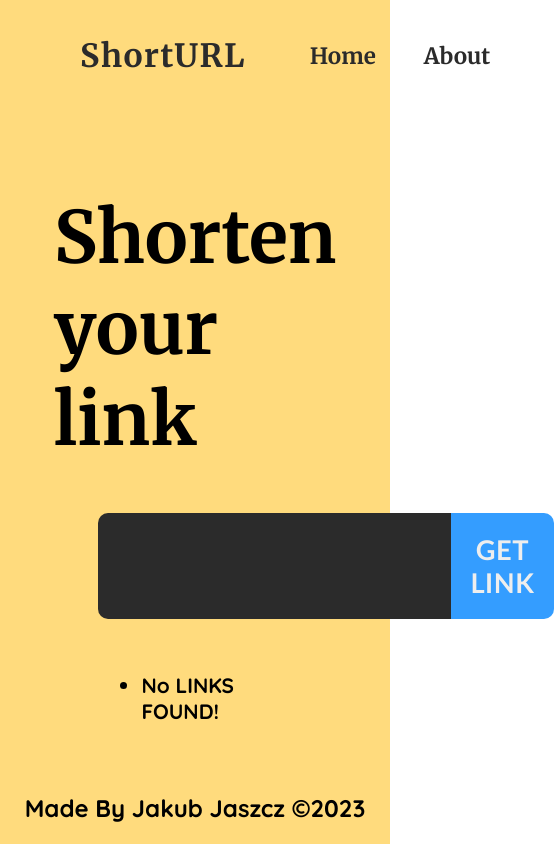
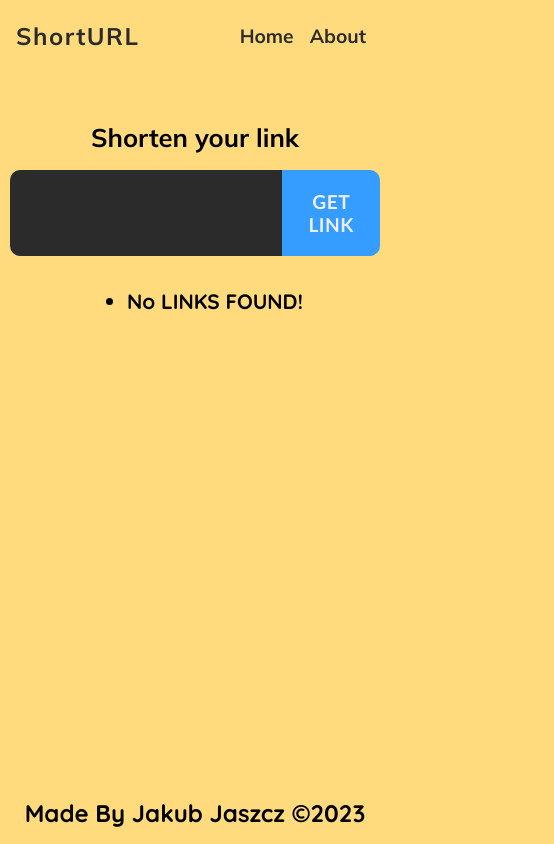
Before and after one commit to xFluzr/Link-Shortener, a React (Create React App) app: page / in a window 390 px wide. Shown: the whole page, 554 px wide, since content can reach past the window. Built offline with nearby package versions, Linux system fonts and the light colour scheme.

Commit message:
Added some resposivness

```diff
--- a/src/components/Description.css
+++ b/src/components/Description.css
@@ -1,5 +1,12 @@
 .content__wrapper{
     margin: 4rem auto;
-    border: 2px solid black;
     width: 50%;
+    font-family: var(--font-main);
 }
+.content__wrapper h3{
+    font-size: 1.6rem;
+}
+
+.content__wrapper p{
+    font-size: 1.2rem;
+}
--- a/src/components/Footer.css
+++ b/src/components/Footer.css
@@ -1,7 +1,7 @@
 footer{
-    position: absolute;
-    bottom: 0;
-    padding: 1.3rem;
+    position: fixed;
+    bottom:0px;
+    padding: 1rem;
     font-family: var(--font-main);
     font-weight: 700;
     width: 100%;
--- a/src/components/LinkList.css
+++ b/src/components/LinkList.css
@@ -4,18 +4,23 @@
     font-weight: bold;
     font-size: 1.3rem;
     position: relative;
+    display: flex;
+    justify-content: center;
+    flex-direction: column;
+    align-items: center;
 
 }
 .list-item{
-    width: 70%;
+    width: 50%;
     border-bottom: 2px solid var(--dark);
     margin: 1.5rem 0.5rem;
     padding: 0.5rem 1rem;
+
 }
 .list-number{
     position: absolute;
     cursor: pointer;
-    left: -10px;
+    left: 175px;
     background-color: var(--blue);
     text-align: center;
     height: 30px;
@@ -40,3 +45,16 @@
     color: var(--dark);
     text-decoration: none;
 }
+
+@media screen and (max-width:800px) {
+    .links-list{
+        width: 100%;
+        margin: 0;
+    }
+    .list-item{
+        width: 90%;
+    }
+    .list-number{
+        left: 10px;
+    }
+}
--- a/src/components/Navbar.css
+++ b/src/components/Navbar.css
@@ -49,3 +49,17 @@
 .navbar__link:hover::after{
     width: 100%;
 }
+
+/*MEDIA QUERIES*/
+@media screen and (max-width:800px) {
+    .navbar{
+        padding: 0.25rem 1rem;
+    }
+    .navbar__logo{
+        font-size: 1.5rem;
+    }
+    .navbar__link{
+        margin: 0.5rem;
+        font-size: 1.2rem;
+    }
+}
--- a/src/components/ShortLinks.css
+++ b/src/components/ShortLinks.css
@@ -17,10 +17,9 @@ main{
 }
 .main-title{
     font-family: var(--font-optional);
-    font-size: 4.5rem;
+    font-size: 4.2rem;
 }
 .form__input-wrapper{
-
     display: flex;
     border-radius: 10px;
     width: 100%;
@@ -55,3 +54,31 @@ main{
     background-color: #30b4fc ;
     cursor: pointer;
 }
+
+/*Media queries*/
+@media screen and (max-width:1000px) {
+    .main-title{
+        font-size: 2.8rem;
+    }
+    .form{
+        width: 75%;
+    }
+}
+
+@media screen and (max-width:600px) {
+    .main-title{
+        font-size: 1.6rem;
+        text-align: center;
+    }
+    .form{
+        width: 95%;
+    }
+    .form-input{
+
+        font-size: 1.1rem;
+    }
+    .form-btn{
+
+        font-size: 1.2rem;
+    }
+}
--- a/src/index.css
+++ b/src/index.css
@@ -1,4 +1,4 @@
-@import url('https://fonts.googleapis.com/css2?family=Merriweather:wght@400;700&family=Quicksand:wght@400;700&display=swap');
+@import url('https://fonts.googleapis.com/css2?family=Merriweather:wght@400;700&family=Mulish:wght@400;700&family=Quicksand:wght@400;700&display=swap');
 
 /*Variables*/
 :root{
@@ -8,7 +8,7 @@
     --red:#fa8072;
     --blue:#349dff;
     --font-main:'Quicksand', sans-serif;
-    --font-optional:'Merriweather', sans-serif;
+    --font-optional:'Mulish', sans-serif;
 }
 
 *{
@@ -18,9 +18,10 @@
 body{
     margin: 0;
     padding: 0;
+    background-color: #FFDB7D;
 }
 #root{
-    background-color: #FFDB7D;
+
     height: 100vh;
     position: relative;
 }
```
Also changed, not shown: src/components/Description.jsx (renamed from src/components/Description.js), src/components/Footer.jsx (renamed from src/components/Footer.js).
